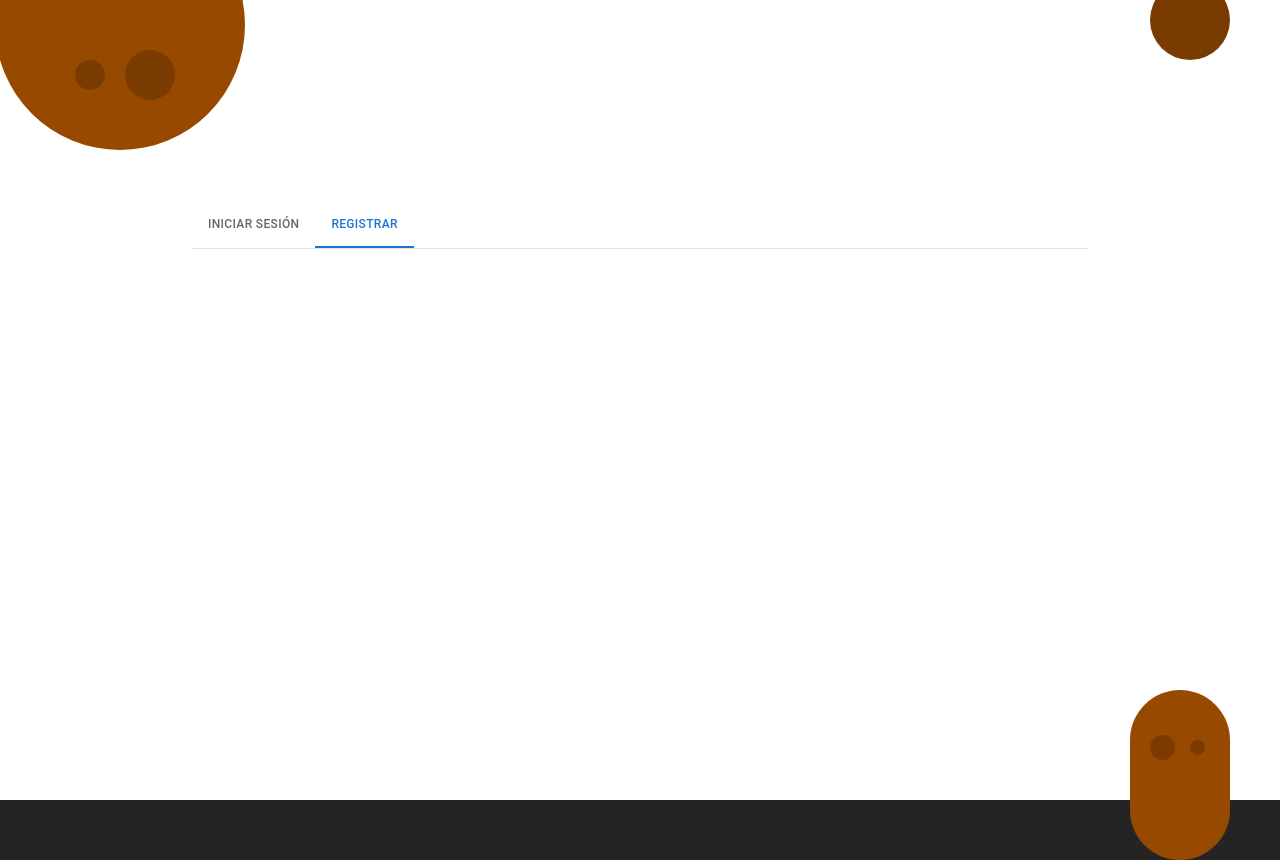
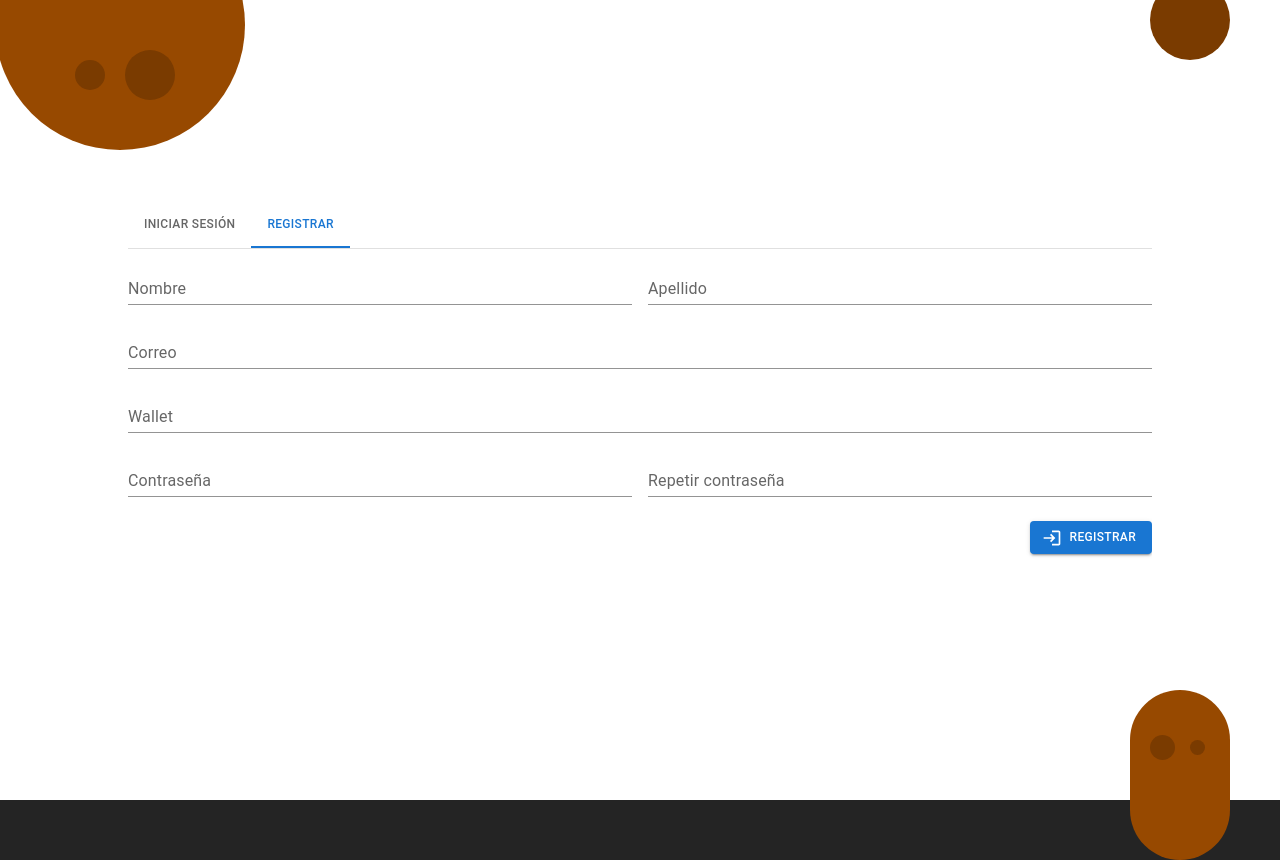
Before and after one commit to Juancho9912/nodefined2, a React (Vite) app in the folder nodefined/: page /login in a window 1280 px wide. Both pictures are taken after a click on the tab "REGISTRAR". Built offline with nearby package versions, Linux system fonts and the light colour scheme.

Commit message:
register component

```diff
--- a/nodefined/src/components/login/Login.jsx
+++ b/nodefined/src/components/login/Login.jsx
@@ -19,7 +19,7 @@ const Login = () => {
         label="Contraseña"
         variant="standard"
       />
-      <div className="buttomContainer">
+      <div className="buttonContainer">
         <Button variant="outlined" startIcon={<LoginIcon />}>
           Ingresar
         </Button>
--- a/nodefined/src/components/login/login.css
+++ b/nodefined/src/components/login/login.css
@@ -5,16 +5,6 @@
 
 .input{
     margin: 1rem 0;
-}
-
-.buttomContainer{
-    width: 100%;
-    height: 100%;
-    display: flex;
-    flex-direction: column;
-    align-items: flex-end;
-    gap: 1rem;
-    margin-top: 1rem;
 }
 
 .link{
--- a/nodefined/src/components/loginMenu/LoginMenu.jsx
+++ b/nodefined/src/components/loginMenu/LoginMenu.jsx
@@ -7,6 +7,7 @@ import Typography from '@mui/material/Typography';
 import Box from '@mui/material/Box';
 import TextField from '@mui/material/TextField';
 import Login from '../login/Login';
+import Register from '../register/Register';
 
 const LoginMenu = () => {
 
@@ -57,7 +58,7 @@ const LoginMenu = () => {
           <Login />
         </TabPanel>
         <TabPanel value={value} index={1}>
-          Item Two
+          <Register />
         </TabPanel>
       </Box>
       </div>
--- a/nodefined/src/components/loginMenu/loginMenu.css
+++ b/nodefined/src/components/loginMenu/loginMenu.css
@@ -12,7 +12,7 @@
 }
 
 .form-container{
-    width: 70%;
+    width: 80%;
     /* margin-top: 500rem; */
     height: 50%;
     /* background-color: red; */
--- /dev/null
+++ b/nodefined/src/components/register/Register.jsx
@@ -0,0 +1,65 @@
+import React from 'react';
+import './register.css';
+import TextField from "@mui/material/TextField";
+import Button from "@mui/material/Button";
+import LoginIcon from '@mui/icons-material/Login';
+
+const Register = () => {
+    return (
+        <div className='registerContainer'>
+
+            <div className='inputContainer'>
+                <TextField
+                    style={{ margin: "0.5rem 0" }}
+                    id="standard-basic"
+                    label="Nombre"
+                    variant="standard"
+                />
+                <TextField
+                    style={{ margin: "0.5rem 0" }}
+                    id="standard-basic"
+                    label="Apellido"
+                    variant="standard"
+                />
+            </div>
+
+            <TextField
+                style={{ margin: "0.5rem 0" }}
+                id="standard-basic"
+                label="Correo"
+                variant="standard"
+            />
+
+            <TextField
+                style={{ margin: "0.5rem 0" }}
+                id="standard-basic"
+                label="Wallet"
+                variant="standard"
+            />
+
+
+            <div className='inputContainer'>
+                <TextField
+                    style={{ margin: "0.5rem 0" }}
+                    id="standard-basic"
+                    label="Contraseña"
+                    variant="standard"
+                />
+                <TextField
+                    style={{ margin: "0.5rem 0" }}
+                    id="standard-basic"
+                    label="Repetir contraseña"
+                    variant="standard"
+                />
+            </div>
+
+            <div className='buttonContainer'>
+                <Button style={{fontSize: '12px'}} variant="contained" startIcon={<LoginIcon />}>
+                    Registrar
+                </Button>
+            </div>
+        </div>
+    )
+}
+
+export default Register
--- /dev/null
+++ b/nodefined/src/components/register/register.css
@@ -0,0 +1,12 @@
+.registerContainer{
+    /* background-color: red; */
+    width: 100%;
+    height: 60vh;
+    overflow-y: scroll;
+}
+
+.inputContainer{
+    display: flex;
+    align-items: center;
+    gap: 1rem;
+}
--- a/nodefined/src/index.css
+++ b/nodefined/src/index.css
@@ -118,3 +118,13 @@ body {
 .MuiFormControl-root{
   width: 100%;
 }
+
+.buttonContainer{
+  width: 100%;
+  /* height: 100%; */
+  display: flex;
+  flex-direction: column;
+  align-items: flex-end;
+  gap: 1rem;
+  margin-top: 1rem;
+}
```
